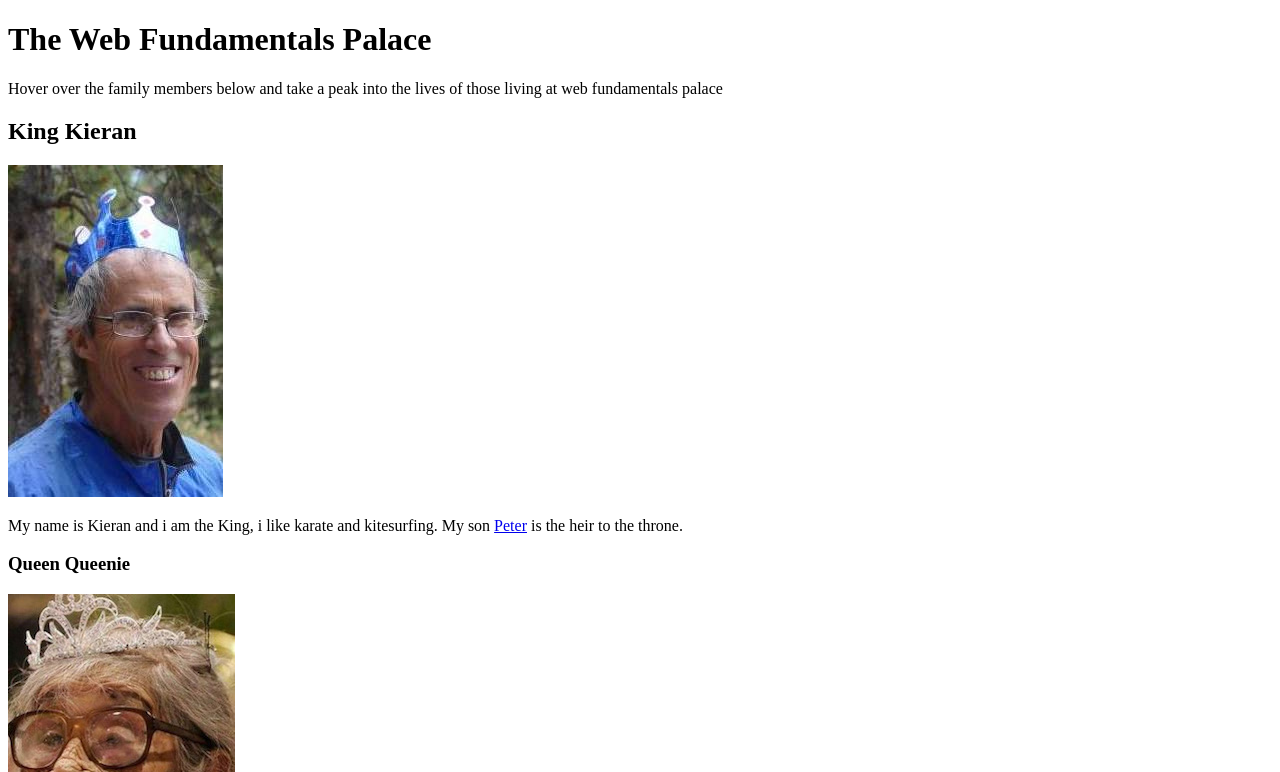
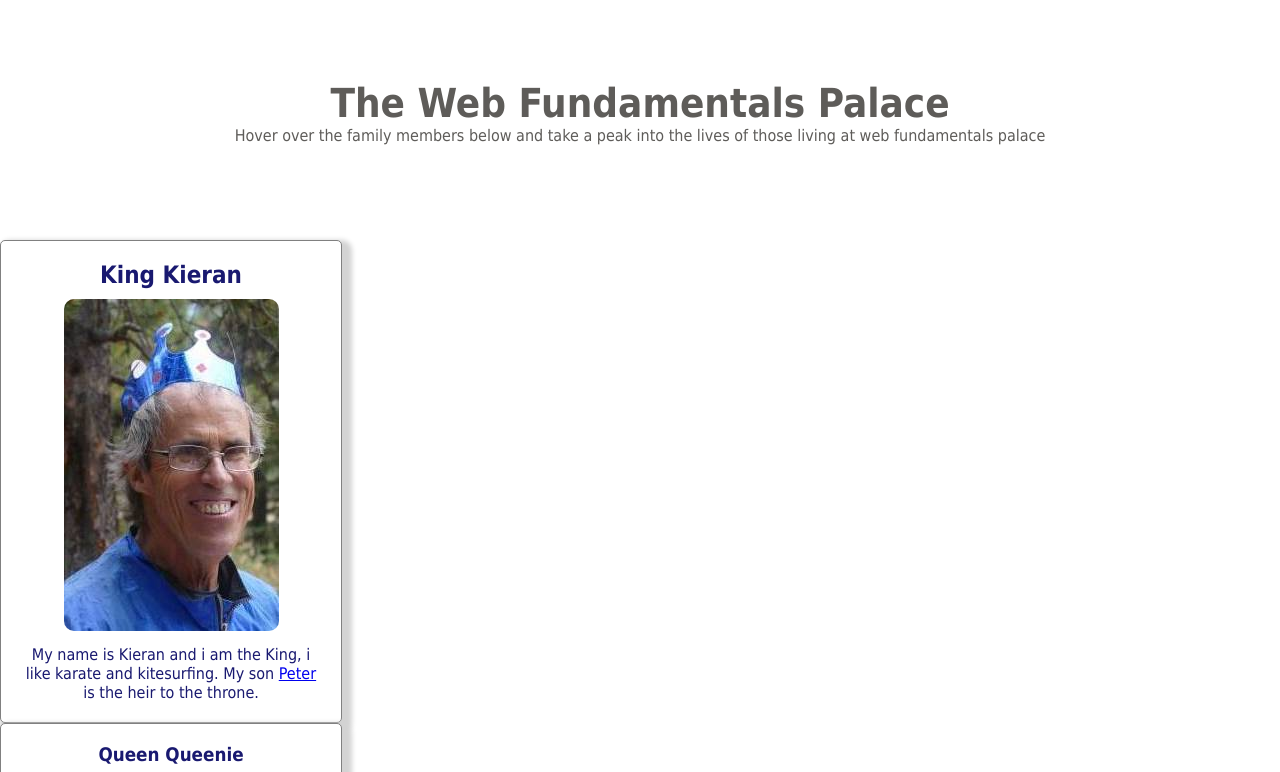
Before and after one commit to andrewdohertyy/nology-coursework, a plain HTML site: page web-fundamentals/index.html in a window 1280 px wide. Shown: the top 772 px of the page. Drawn offline with Linux system fonts and the light colour scheme.

Commit message:
added style cards

```diff
--- a/web-fundamentals/index.html
+++ b/web-fundamentals/index.html
@@ -17,15 +17,20 @@
         those living at web fundamentals palace
       </p>
     </header>
+
+
     <!-- My main section with each family members descriptions and images -->
     <main>
+      <div class="card">
         <h2>King Kieran</h2>
         <img src="./images/king.jpg" alt="King Keiran" />
         <p>
           My name is Kieran and i am the King, i like karate and kitesurfing. My
           son <a href="#peter">Peter</a> is the heir to the throne.
         </p>
+      </div>
 
+      <div class="card">
         <h3>Queen Queenie</h3>
         <img src="./images/queen.jpg" alt="Queen Queenie" />
         <p>
@@ -35,14 +40,18 @@
           >
           to see my favourite recipe.
         </p>
+      </div>
 
+      <div class="card">
         <h4 id="peter">Prince Peter</h4>
         <img src="./images/prince-peter.jpg" alt="Prince Peter" />
         <p>
           My name is Peter the Prince. i like posing and pizza. follow me on
           instagram @pengprincepeter.
         </p>
+      </div>
 
+      <div class="card">
         <h5>Princess Penelope</h5>
         <img src="./images/princess-penelope.jpg" alt="Princess Penelope" />
         <p>My name is Princess Penelope. i like lots of things...</p>
@@ -52,13 +61,16 @@
           <li>Ponies</li>
           <li>Pogo sticks</li>
         </ul>
+      </div>
 
+      <div class="card">
         <h6>Susan</h6>
         <img src="./images/susan.jpg" alt="Susan" />
         <p>
           I am King Keirans mistress and mother to the illigitimate Princess
           Penelope
         </p>
+      </div>
     </main>
     <footer><p>Click <a href="#top">here</a> to return to the top of the page</p></footer>
   </body>
--- a/web-fundamentals/styles.css
+++ b/web-fundamentals/styles.css
@@ -0,0 +1,46 @@
+* {
+    margin: 0;
+    padding: 0;
+    font-family: Tahoma, Verdana, sans-serif;
+}
+
+body {
+    background-color: white;
+    max-width: 1400px;
+    margin: auto;
+}
+
+header {
+    text-align: center;
+    height: 80px;
+    padding: 40px;
+    color: rgb(94,92,89);
+    margin: 40px;
+}
+
+
+header h1 {
+ font-size: 40px;
+}
+
+footer{
+    text-align: center;
+}
+
+.card {
+  width: 300px;
+  height: auto;
+  border: 1px solid gray;
+  border-radius: 5px;
+  text-align: center;
+  padding: 20px;
+  background-color: white;
+  color: midnightblue;
+  box-shadow: 5px 5px 5px 5px lightgray;
+}
+
+.card img {
+    margin: 10px;
+    min-height: 300px;
+    border-radius: 10px;
+}
```
Lines whose indentation alone changed are shown as unchanged.
